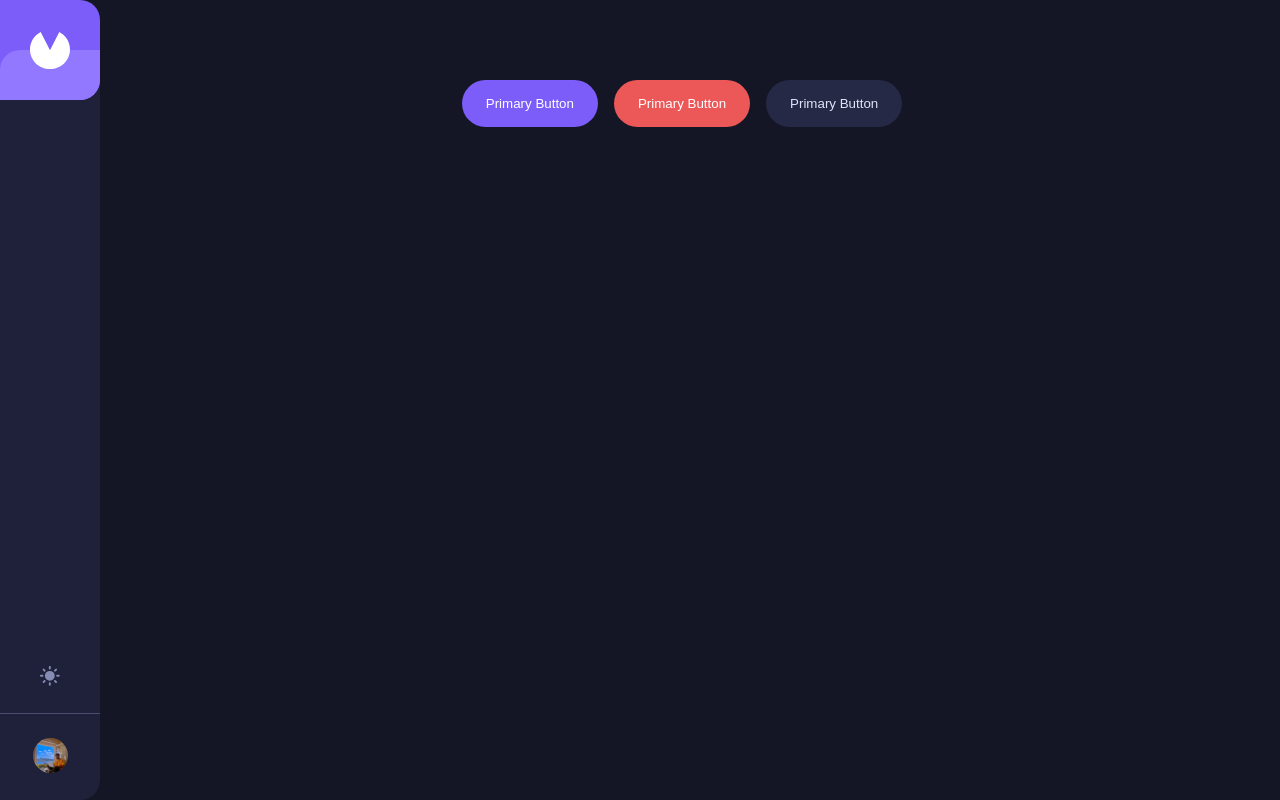
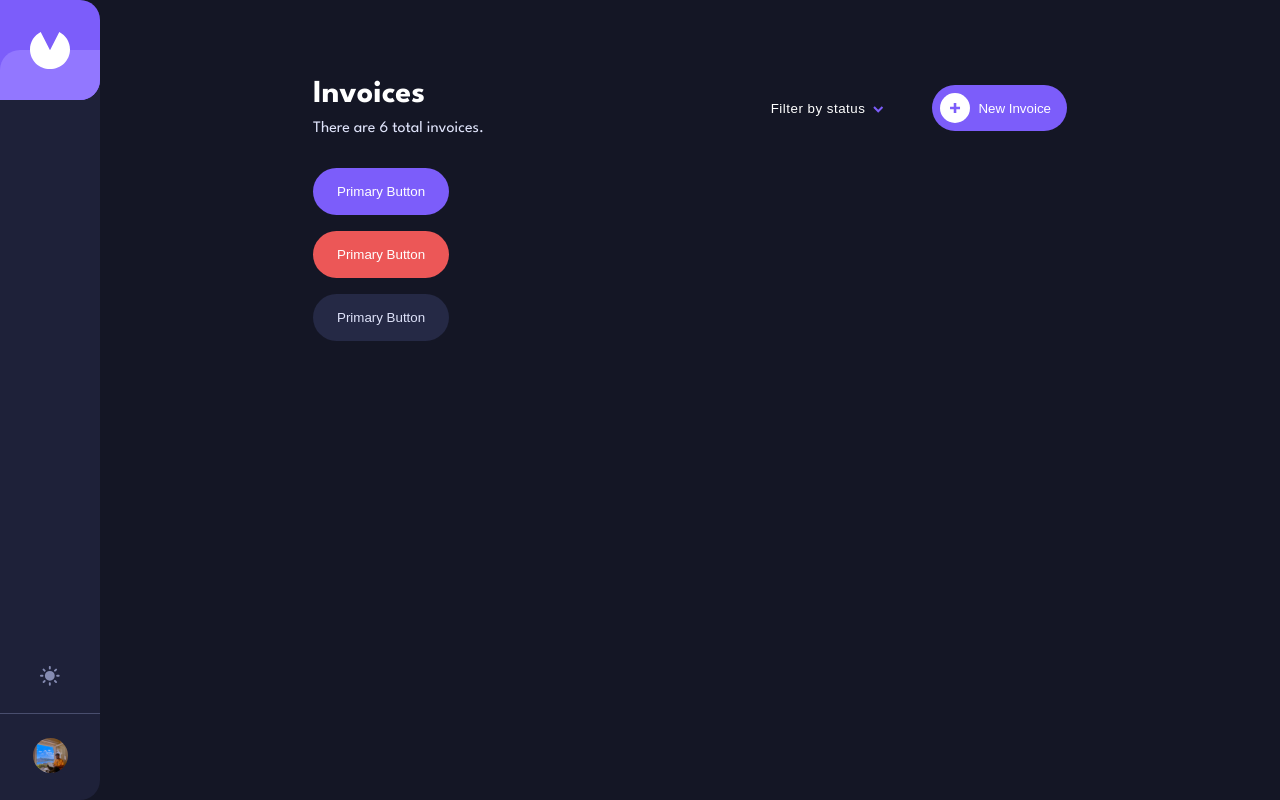
Before and after one commit to ibrahimgediktr/invoice-app, a React (Create React App) app: page / in a window 1280 px wide. Built offline with nearby package versions, Linux system fonts and the light colour scheme.

Commit message:
created header and dropdown components

```diff
--- a/public/index.html
+++ b/public/index.html
@@ -24,7 +24,13 @@
       work correctly both with client-side routing and a non-root public URL.
       Learn how to configure a non-root public URL by running `npm run build`.
     -->
-    <title>React App</title>
+    <title>Invoice App</title>
+    <link rel="preconnect" href="https://fonts.googleapis.com" />
+    <link rel="preconnect" href="https://fonts.gstatic.com" crossorigin />
+    <link
+      href="https://fonts.googleapis.com/css2?family=League+Spartan:wght@400;700&display=swap"
+      rel="stylesheet"
+    />
   </head>
   <body>
     <noscript>You need to enable JavaScript to run this app.</noscript>
--- a/src/App.jsx
+++ b/src/App.jsx
@@ -34,9 +34,10 @@ const Layout = styled.div`
 `
 const Main = styled.main`
   padding:3rem;
-  max-width:750px;
+  max-width:850px;
   margin-left:auto;
   margin-right:auto;
+  width:100%;
   @media (max-width:992px){
     padding:2rem;
   }
--- /dev/null
+++ b/src/components/Dropdown.jsx
@@ -0,0 +1,69 @@
+import React, {useState} from 'react'
+import styled from 'styled-components';
+import DropdownList from './DropdownList';
+
+const labels = [
+    {
+        id:1,
+        value:"paid",
+        checked:false,
+    },
+    {
+        id:2,
+        value:"pending",
+        checked:false,
+    },
+    {
+        id:3,
+        value:"draft",
+        checked:false,
+    }
+]
+
+function Dropdown() {
+  const [options, setOptions] = useState(labels);
+  const [open, setOpen] = useState(false);
+
+  function handleClick(id){
+      setOptions(options.map((option) => {
+          if(id === option.id){
+              return {...option, checked: !option.checked}
+          }
+          return {...option, checked:false}
+      }))
+  }
+
+  return (
+    <DropdownWrapper>
+       <Header onClick={() => setOpen(!open)}>
+        <Text>Filter by status</Text>
+        <Icon src="images/icon-arrow-down.svg" />
+       </Header>
+       {open && (
+           <DropdownList options={options} handleClick={handleClick} />
+       )}
+    </DropdownWrapper>
+  )
+}
+
+export default Dropdown
+
+const DropdownWrapper = styled.div`
+    position:relative;
+
+`;
+const Header = styled.button`
+    background-color: transparent;
+    border:none;
+    cursor: pointer;
+    letter-spacing:0.5px;
+    padding:0.5rem;
+    @media (max-width:576px){
+       padding-left:0;
+  }
+`;
+const Text = styled.span`
+    color:${(props) => props.theme.text.primary.color};
+    margin-right:0.5rem;
+`;
+const Icon = styled.img``;
--- /dev/null
+++ b/src/components/DropdownList.jsx
@@ -0,0 +1,72 @@
+import React from "react";
+import styled from "styled-components";
+
+function DropdownList({ options, handleClick }) {
+  return (
+    <DropdownListWrapper>
+      {options.map((option) => (
+        <StyledLabel key={option.id}>
+          <input type="checkbox" checked={option.checked} onChange={() => {handleClick(option.id)}} />
+          <CustomCheckbox>
+            <Icon src="/images/icon-check.svg" alt="" />
+          </CustomCheckbox>
+          <Text>{option.value}</Text>
+        </StyledLabel>
+      ))}
+    </DropdownListWrapper>
+  );
+}
+
+export default DropdownList;
+
+const DropdownListWrapper = styled.div`
+    position:absolute;
+    box-shadow: rgba(72,84,159, 0.25) 0px 2px 20px;
+    width:12rem;
+    background-color: ${(props) =>
+    props.theme.type === "dark" ? "rgb(37, 41, 69)" : "rgb(255, 255, 255)"};
+    padding:1rem;
+    border-radius:8px;
+    top:2.5rem;
+    left:50%;
+    transform:translateX(-50%);
+    @media (max-width:992px){
+       width:100%;
+    }
+`;
+const StyledLabel = styled.label`
+  display: flex;
+  margin: 0.75rem 0;
+  input {
+      display:none;
+      &:hover + div {
+        border:1px solid rgb(124, 93, 250);
+      }
+      &:checked + div {
+        background:rgb(124, 93, 250);
+        img {
+            opacity:1;
+        }
+      }
+  }
+`;
+const CustomCheckbox = styled.div`
+  display: flex;
+  justify-content: center;
+  align-items: center;
+  width: 1rem;
+  height: 1rem;
+  margin-right: 1rem;
+  border: 1px solid transparent;
+  border-radius: 2px;
+  background: rgb(223, 227, 250);
+  background-color: ${(props) =>
+    props.theme.type === "dark" ? "rgb(30, 33, 57)" : "rgb(223, 227, 250)"};
+`;
+const Icon = styled.img`
+    opacity:0;
+`
+const Text = styled.div`
+  text-transform: capitalize;
+  color: ${(props) => props.theme.text.primary.color};
+`;
--- /dev/null
+++ b/src/components/Header.jsx
@@ -0,0 +1,89 @@
+import React from "react";
+import styled from "styled-components";
+import Dropdown from "./Dropdown";
+import { Button } from "./Button";
+
+function Header() {
+  return (
+    <HeaderWrapper>
+      <HeaderLeft>
+        <HeaderTextHeading>Invoices</HeaderTextHeading>
+        <HeaderTextSubheading>There are 6 total invoices.</HeaderTextSubheading>
+      </HeaderLeft>
+      <HeaderRight>
+        <Dropdown />
+        <StyledButton primary>
+          <StyledButtonIconWrapper>
+            <StyledButtonIcon src="images/icon-plus.svg" alt="Plus Icon" />
+          </StyledButtonIconWrapper>
+          <StyledButtonText>New Invoice</StyledButtonText>
+        </StyledButton>
+      </HeaderRight>
+    </HeaderWrapper>
+  );
+}
+
+export default Header;
+
+const HeaderWrapper = styled.div`
+  display: flex;
+  justify-content: space-between;
+  align-items: center;
+  width: 100%;
+  margin-bottom: 2rem;
+  @media (max-width: 768px) {
+    flex-direction: column;
+    align-items: flex-start;
+  }
+`;
+const HeaderLeft = styled.div`
+  display: flex;
+  flex-direction:column;
+  @media (max-width: 768px) {
+    margin-bottom: 1.5rem;
+  }
+`;
+const HeaderTextHeading = styled.h1`
+  color: ${(props) => props.theme.text.primary.color};
+  margin-bottom: 0.75rem;
+`;
+const HeaderTextSubheading = styled.span`
+  color: ${(props) => props.theme.text.secondary.color};
+`;
+const HeaderRight = styled.div`
+  display: flex;
+  align-items: center;
+  @media (max-width: 768px) {
+    justify-content: space-between;
+    width: 100%;
+  }
+`;
+const StyledButton = styled(Button)`
+  display: flex;
+  align-items: center;
+  padding: 0.5rem 1rem 0.5rem 0.5rem;
+  margin-left: 2.5rem;
+  @media (max-width:576px){
+        padding:0.5rem;
+        justify-content:center;
+  }
+`;
+const StyledButtonIconWrapper = styled.div`
+  background-color: #fff;
+  width: 30px;
+  height: 30px;
+  border-radius: 50%;
+  display: flex;
+  align-items: center;
+  justify-content: center;
+  margin-right: 0.5rem;
+  @media (max-width:576px){
+        margin-right:0;
+  }
+`;
+const StyledButtonIcon = styled.img``;
+const StyledButtonText = styled.span`
+    @media (max-width:576px){
+        display:none;
+    }
+`;
--- a/src/context/ThemeContext.jsx
+++ b/src/context/ThemeContext.jsx
@@ -76,6 +76,7 @@ const GlobalStyle = createGlobalStyle`
 
   body {
     background-color:${(props) => props.theme.background};
+    font-family: 'League Spartan', sans-serif;
   }
 `;
 
--- a/src/pages/Home.jsx
+++ b/src/pages/Home.jsx
@@ -1,11 +1,13 @@
 import React from 'react'
 import { Button } from '../components/Button'
 import styled from 'styled-components';
+import Header from '../components/Header';
 
 function Home() {
 
   return (
     <HomeWrapper>
+      <Header />
       <StyledButton primary>Primary Button</StyledButton>
       <StyledButton secondary>Primary Button</StyledButton>
       <StyledButton tertiary>Primary Button</StyledButton>
@@ -15,12 +17,15 @@ function Home() {
 
 export default Home
 
+
+const HomeWrapper = styled.div`
+  display:flex;
+  flex-direction:column;
+  align-items:flex-start;
+  margin-top: 2rem;
+`
+
 const StyledButton = styled(Button)`
 margin-right:1rem;
 margin-bottom:1rem;
 `
-const HomeWrapper = styled.div`
-  display:flex;
-  flex-wrap:wrap;
-  margin-top: 2rem;
-`
```
